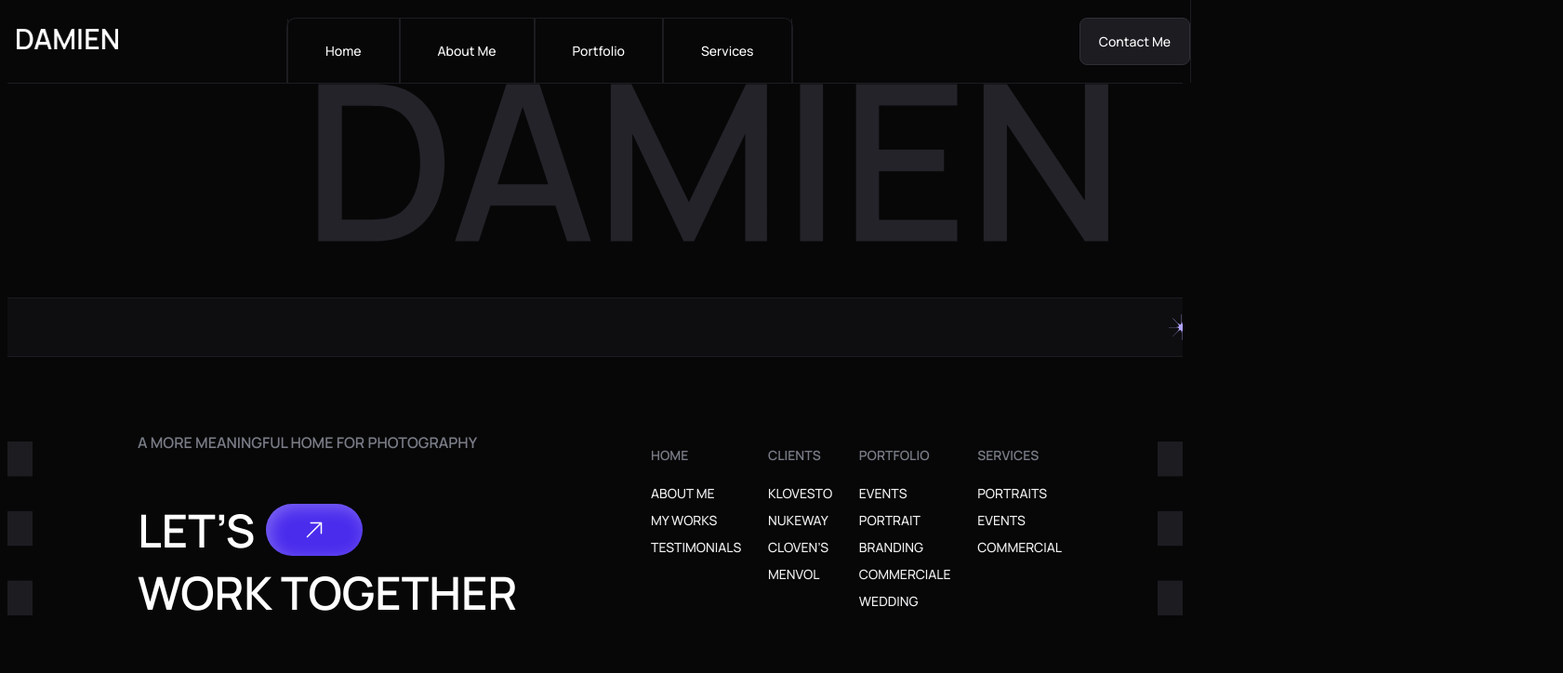
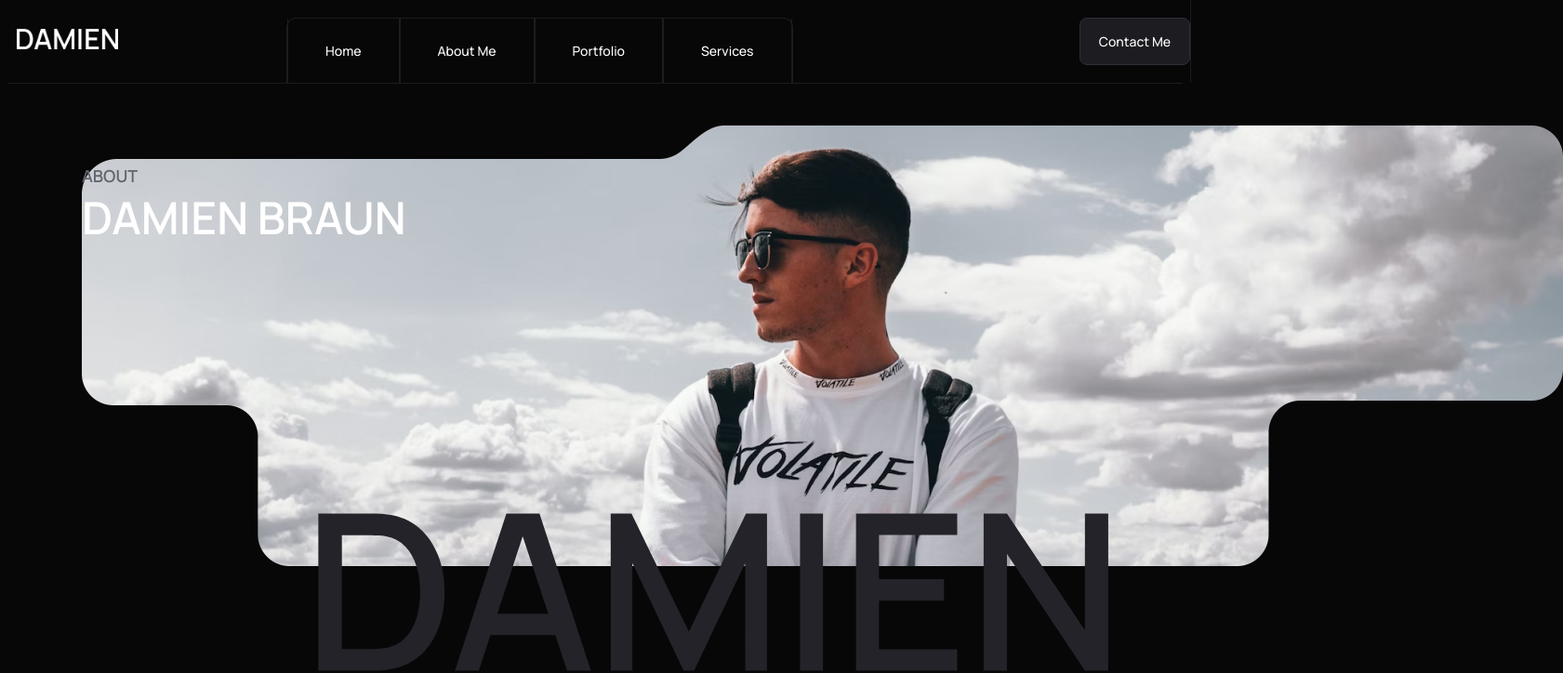
Before and after one commit to sylviawu410/photographer-portfolio-website, a Nuxt app: page /about-me-page in a window 1280 px wide. Shown: the top 724 px of the page at 93% size, 1681 px wide, since content can reach past the window. Built offline with nearby package versions, Linux system fonts and the light colour scheme.

Commit message:
update about me page

```diff
--- a/components/TheHeader.Vue
+++ b/components/TheHeader.Vue
@@ -14,17 +14,17 @@
                         </nuxt-link>
                     </li>
                     <li>
-                        <nuxt-link to="/about-me">
+                        <nuxt-link to="/about-me-page">
                             <div class="page-btn">About Me</div>
                         </nuxt-link>
                     </li>
                     <li>
-                        <nuxt-link to="/portfolio">
+                        <nuxt-link to="/portfolio-page">
                             <div class="page-btn">Portfolio</div>
                         </nuxt-link>
                     </li>
                     <li>
-                        <nuxt-link to="/services">
+                        <nuxt-link to="/services-page">
                             <div class="page-btn">Services</div>
                         </nuxt-link>
                     </li>
--- /dev/null
+++ b/pages/about-me-page.vue
@@ -0,0 +1,66 @@
+<template>
+    <div class="about-me-page">
+        <div class="section1">
+            <div class="background">
+                <img class="background-pic" src="~assets/image/about-me-page.png">
+            </div>
+            <div class="overlay">
+                <div class="section1-left">
+                    <div class="section1-left-text">About</div>
+                    <h1 class="section1-heading">Damien Braun</h1>
+                </div>
+            </div>
+
+
+        </div>
+    </div>
+</template>
+
+
+<script>
+</script>
+
+<style>
+.about-me-page {
+    width: 100%;
+    margin-bottom: 200px;
+}
+
+
+.about-me-page .section1 {
+    display: flex;
+    padding: 0 80px;
+    /* justify-content: space-between; */
+    align-items: center;
+    height: 262px;
+}
+
+.about-me-page .section1-left-text {
+    color: var(--Grey-40, #62646C);
+    font-size: 18px;
+    font-weight: 600;
+    line-height: normal;
+    font-style: normal;
+    text-transform: uppercase;
+}
+
+.about-me-page .section1-heading {
+    font-size: 48px;
+}
+
+.about-me-page .section1 .background {
+    position: relative;
+    /* top:278px; */
+    /* width: 100%; */
+}
+
+.about-me-page .section1 .background-pic {
+    height: 784px;
+    /* top:278px; */
+    /* width: 100%; */
+}
+
+.about-me-page .section1 .overlay {
+    position: absolute;
+}
+</style>
--- a/pages/index.vue
+++ b/pages/index.vue
@@ -70,7 +70,7 @@
           <div class="subtitle">About</div>
           <h1>I am Damien</h1>
         </div>
-        <nuxt-link to="/about-me">
+        <nuxt-link to="/about-me-page">
           <div class="know-more-btn">Know More -></div>
         </nuxt-link>
       </div>
@@ -111,7 +111,7 @@
                 <img class="logo" src="~assets/image/linkedin.png" />
               </div>
               <div class="btn-wrapper">
-                <nuxt-link to="services">
+                <nuxt-link to="services-page">
                   <div class="lets-work-btn">Let’s Work</div>
                 </nuxt-link>
                 <div class="CV-btn">Download CV</div>
@@ -133,7 +133,7 @@
             <img class="left-arrow-btn" src="~assets/image/left-arrow.svg">
             <img class="right-arrow-btn" src="~assets/image/right-arrow.svg">
           </div>
-          <nuxt-link to="/services">
+          <nuxt-link to="/services-page">
             <div class="service-btn">View All Services -></div>
           </nuxt-link>
         </div>
@@ -184,7 +184,7 @@
             <img class="left-arrow-btn" src="~assets/image/left-arrow.svg">
             <img class="right-arrow-btn" src="~assets/image/right-arrow.svg">
           </div>
-          <nuxt-link to="/portfolio">
+          <nuxt-link to="/portfolio-page">
             <div class="work-btn">View All Works -></div>
           </nuxt-link>
         </div>
@@ -323,7 +323,7 @@
             <img class="left-arrow-btn" src="~assets/image/left-arrow.svg">
             <img class="right-arrow-btn" src="~assets/image/right-arrow.svg">
           </div>
-          <nuxt-link to="/portfolio">
+          <nuxt-link to="/portfolio-page">
             <div class="testimonial-btn">View All Testimonials -></div>
           </nuxt-link>
         </div>
```
Also changed, not shown: assets/image/about-me-page.png (added).
